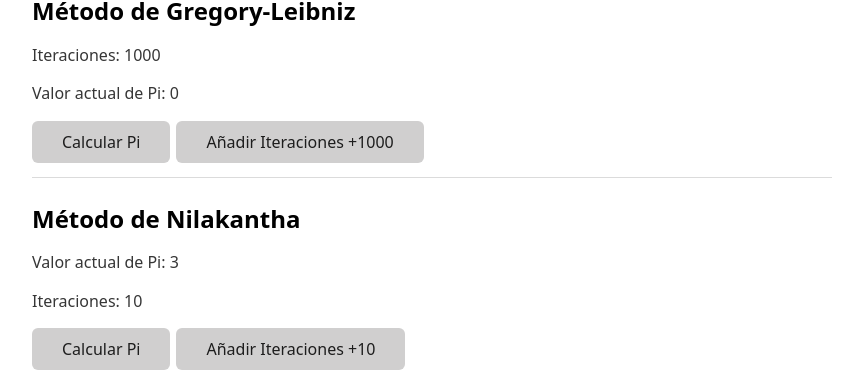
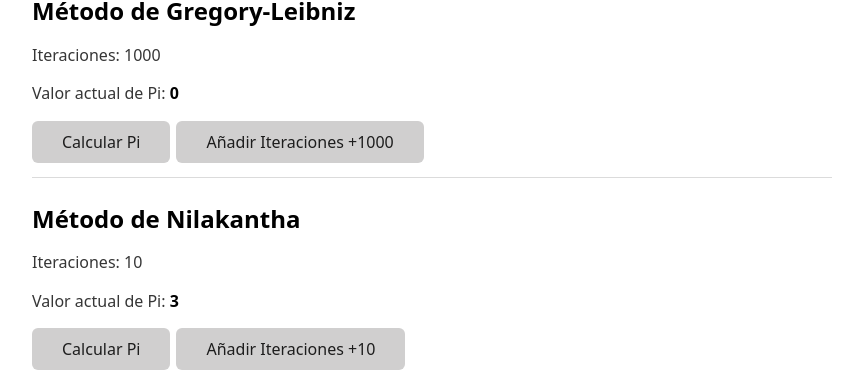
Before and after one commit to linuxman/pi-react, a React (Create React App) app: page / in a window 1280 px wide. Shown: the part 116-488 px from the top of the page, without its empty margins (208-1053 px from the left). Built offline with nearby package versions, Linux system fonts and the light colour scheme.

Commit message:
Resultado en negritas.

```diff
--- a/src/components/Leibniz.js
+++ b/src/components/Leibniz.js
@@ -16,7 +16,9 @@ const Leibniz = () => {
     <div>
       <h2>Método de Gregory-Leibniz</h2>
       <p>Iteraciones: {iterations}</p>
-      <p>Valor actual de Pi: {piValue}</p>
+      <p>
+        Valor actual de Pi: <strong>{piValue}</strong>
+      </p>
       <button onClick={calculatePi}>Calcular Pi</button>
       <button onClick={() => setIterations(iterations + 1000)}>
         Añadir Iteraciones +1000
--- a/src/components/Nilakantha.js
+++ b/src/components/Nilakantha.js
@@ -22,8 +22,10 @@ const Nilakantha = () => {
   return (
     <div>
       <h2>Método de Nilakantha</h2>
-      <p>Valor actual de Pi: {piValue}</p>
       <p>Iteraciones: {iterations}</p>
+      <p>
+        Valor actual de Pi: <strong>{piValue}</strong>
+      </p>
       <button onClick={calculatePi}>Calcular Pi</button>
       <button onClick={() => setIterations(iterations + 10)}>
         Añadir Iteraciones +10
```
